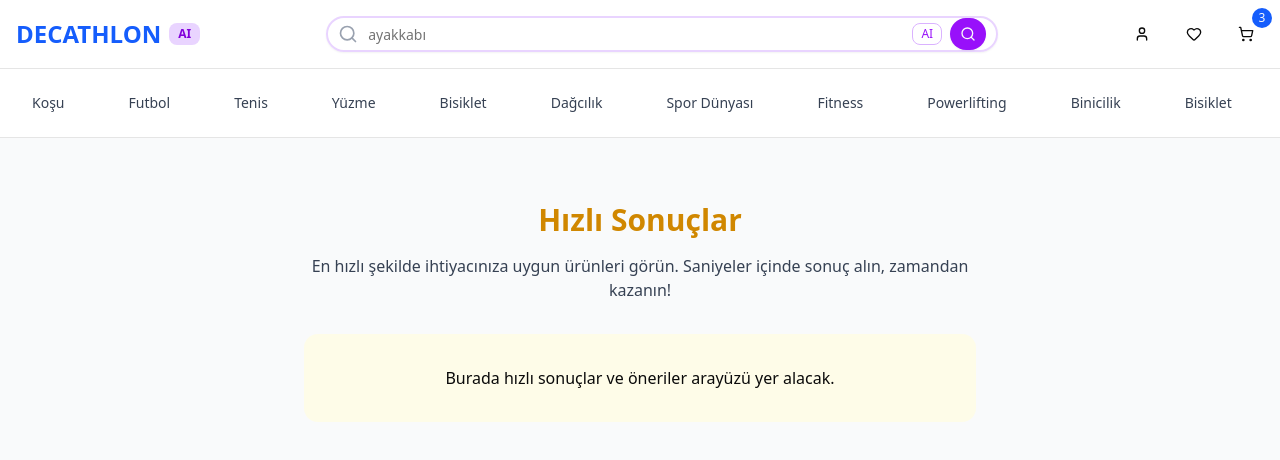
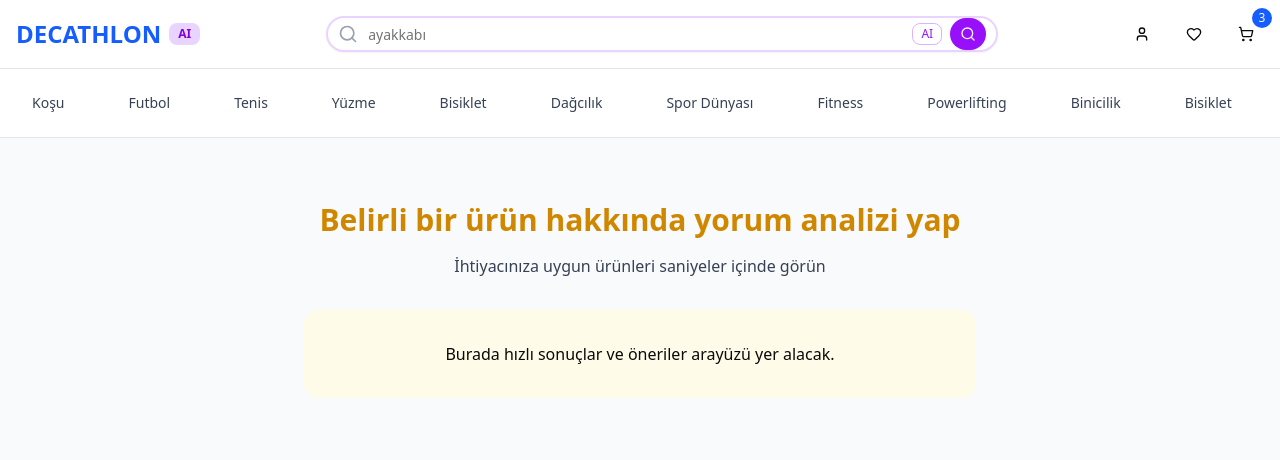
Before and after one commit to basarballioz/dtw-frontend-tr, a Next.js app: page /fast-results in a window 1280 px wide. Shown: the top 460 px of the page. Built offline with nearby package versions, Linux system fonts and the light colour scheme.

Commit message:
fixed descs

```diff
--- a/app/ai-search/page.jsx
+++ b/app/ai-search/page.jsx
@@ -8,8 +8,8 @@ export default function AiSearchPage() {
       <Header />
       <Navigation categories={categories} />
       <div className="max-w-2xl mx-auto py-16 text-center">
-        <h2 className="text-3xl font-bold mb-4 text-purple-700">AI Destekli Arama</h2>
-        <p className="text-gray-700 mb-8">Doğal dilde arama yapın, yapay zeka sizin için en uygun ürünleri önersin. "Koşuya başlamak için ne gerekiyor?" gibi sorular sorabilirsiniz.</p>
+        <h2 className="text-3xl font-bold mb-4 text-purple-700">Spor Dünyası hakkında sohbet et</h2>
+        <p className="text-gray-700 mb-8">Sporlar hakkında istediğinizi sorun, AI size en uygun önerilerde bulunsun</p>
         <div className="bg-purple-50 rounded-xl p-8">Burada AI tabanlı arama arayüzü ve öneriler yer alacak.</div>
       </div>
     </div>
--- a/app/fast-results/page.jsx
+++ b/app/fast-results/page.jsx
@@ -8,8 +8,8 @@ export default function FastResultsPage() {
       <Header />
       <Navigation categories={categories} />
       <div className="max-w-2xl mx-auto py-16 text-center">
-        <h2 className="text-3xl font-bold mb-4 text-yellow-600">Hızlı Sonuçlar</h2>
-        <p className="text-gray-700 mb-8">En hızlı şekilde ihtiyacınıza uygun ürünleri görün. Saniyeler içinde sonuç alın, zamandan kazanın!</p>
+        <h2 className="text-3xl font-bold mb-4 text-yellow-600">Belirli bir ürün hakkında yorum analizi yap</h2>
+        <p className="text-gray-700 mb-8">İhtiyacınıza uygun ürünleri saniyeler içinde görün</p>
         <div className="bg-yellow-50 rounded-xl p-8">Burada hızlı sonuçlar ve öneriler arayüzü yer alacak.</div>
       </div>
     </div>
--- a/app/search/page.jsx
+++ b/app/search/page.jsx
@@ -9,7 +9,7 @@ export default function SearchPage() {
       <Navigation categories={categories} />
       <div className="max-w-2xl mx-auto py-16 text-center">
         <h2 className="text-3xl font-bold mb-4 text-blue-700">Ürün Arama (AI)</h2>
-        <p className="text-gray-700 mb-8">Klasik arama deneyimi ile ürünleri filtreleyip bulabilirsiniz. Kategori, fiyat, marka gibi filtreleri kullanarak aradığınız ürüne kolayca ulaşın.</p>
+        <p className="text-gray-700 mb-8">Gelişimiş yapay zeka tavsiyeli arama deneyimi ile istediğiniz ürünü bulun</p>
         <div className="bg-gray-100 rounded-xl p-8">Burada klasik arama ve filtreleme arayüzü yer alacak.</div>
       </div>
     </div>
```
